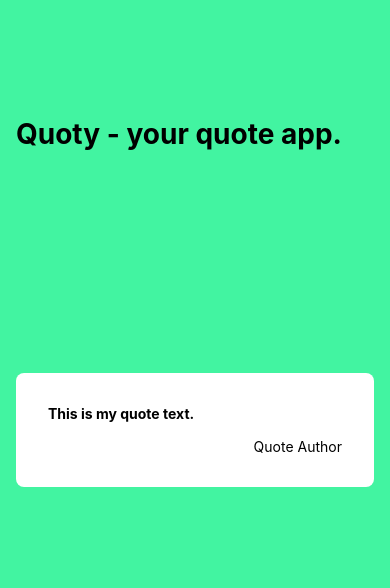
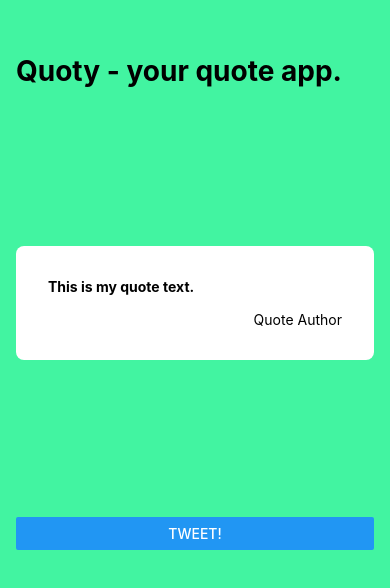
Before and after one commit to yOoMarvin/quoty-react-native, a React Native app: screen / in a window 390 px wide. Shown: the part 120-708 px from the top of the page. Built offline with nearby package versions, Linux system fonts and the light colour scheme.

Commit message:
tweet button

```diff
--- a/App.js
+++ b/App.js
@@ -1,6 +1,7 @@
 import React from 'react';
 import { StyleSheet, Text, View } from 'react-native';
 import QuoteBox from './components/QuoteBox.js';
+import TweetButton from './components/TweetButton.js'
 
 export default class App extends React.Component {
   render() {
@@ -8,6 +9,9 @@ export default class App extends React.Component {
       <View style={styles.container}>
         <Text style={styles.title}>Quoty - your quote app.</Text>
         <QuoteBox />
+        <View style={styles.buttonContainer}>
+          <TweetButton />
+        </View>
       </View>
     );
   }
--- a/components/TweetButton.js
+++ b/components/TweetButton.js
@@ -0,0 +1,25 @@
+import React from 'react';
+import { StyleSheet, Text, View, Button } from 'react-native';
+
+export default class TweetButton extends React.Component {
+    _onPressTwitter = () => {
+        console.log('Tweet Button pressed');
+    }
+    render() {
+        return (
+            <Button
+                style = {styles.tweetButton}
+                title ="Tweet!"
+                onPress = {this._onPressTwitter}
+            />
+        );
+    }
+}
+
+const styles = StyleSheet.create({
+    tweetButton: {
+        backgroundColor: '#ffffff',
+        color: '#333333',
+
+    }
+});
```
